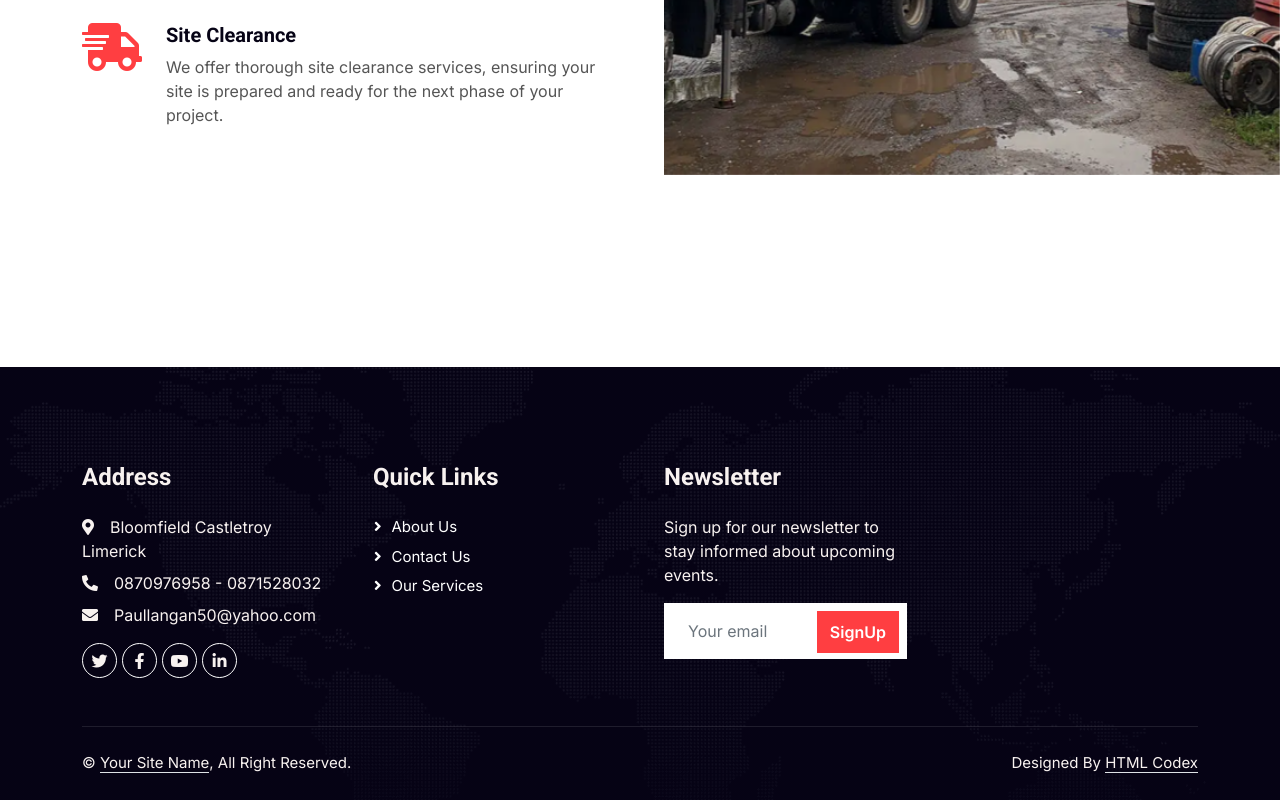
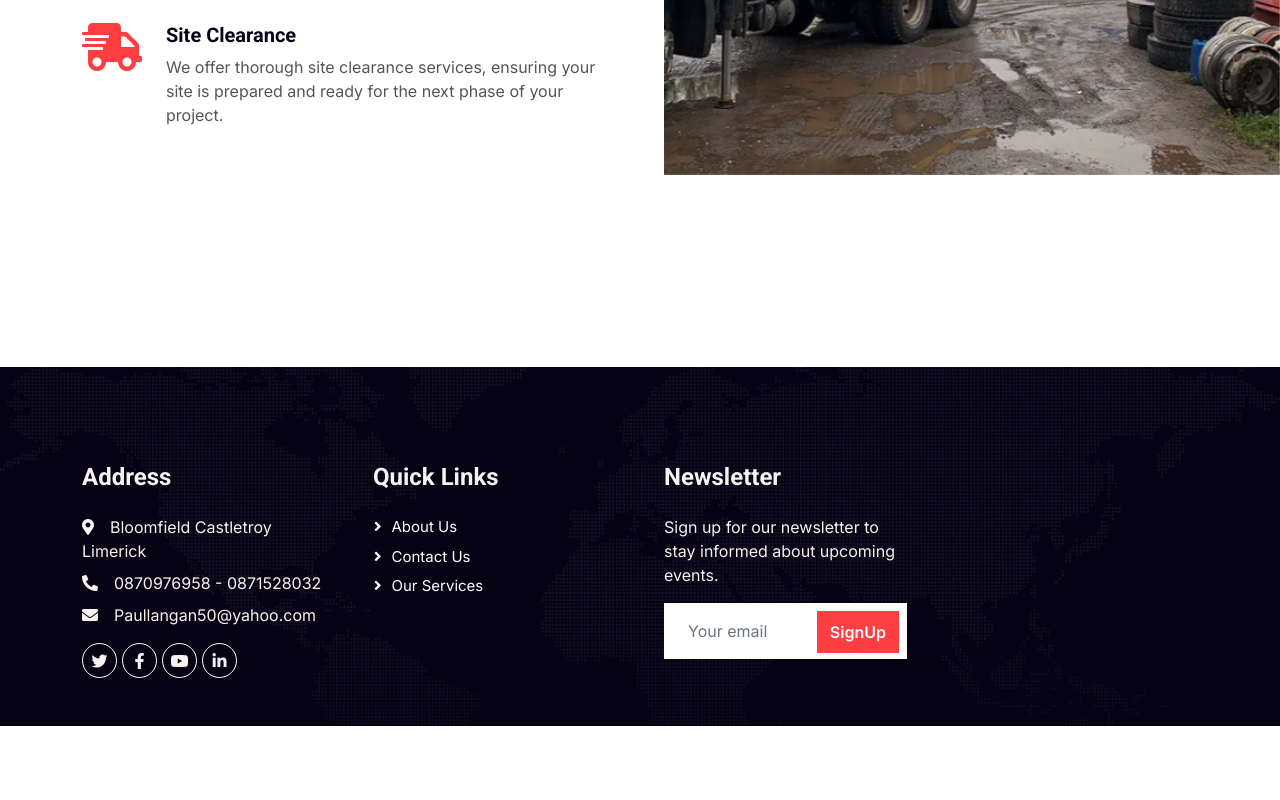
Before and after one commit to mmanjoura/paul-track-hire, a plain HTML site: page about.html in a window 1280 px wide. Shown: the part 1722-2522 px from the top of the page. After the commit the page ends 2448 px from the top, so only its background shows below. Drawn offline with nearby package versions, Linux system fonts and the light colour scheme.

Commit message:
Removed footer

```diff
--- a/about.html
+++ b/about.html
@@ -185,19 +185,7 @@
                 </div>
             </div>
         </div>
-        <div class="container">
-            <div class="copyright">
-                <div class="row">
-                    <div class="col-md-6 text-center text-md-start mb-3 mb-md-0">
-                        &copy; <a class="border-bottom" href="#">Your Site Name</a>, All Right Reserved.
-                    </div>
-                    <div class="col-md-6 text-center text-md-end">
-                        <!--/*** This template is free as long as you keep the footer author’s credit link/attribution link/backlink. If you'd like to use the template without the footer author’s credit link/attribution link/backlink, you can purchase the Credit Removal License from "https://htmlcodex.com/credit-removal". Thank you for your support. ***/-->
-                        Designed By <a class="border-bottom" href="https://htmlcodex.com">HTML Codex</a>
-                    </div>
-                </div>
-            </div>
-        </div>
+
     </div>
     <!-- Footer End -->
 
```
Also changed, not shown: contact.html (+1 -13 lines), index.html (+1 -13 lines), service.html (+1 -13 lines).
